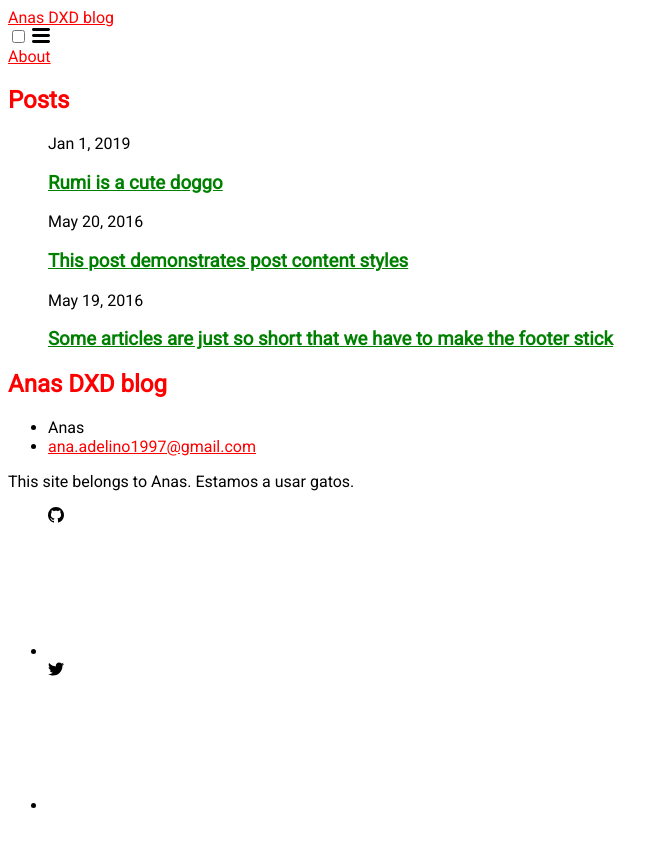
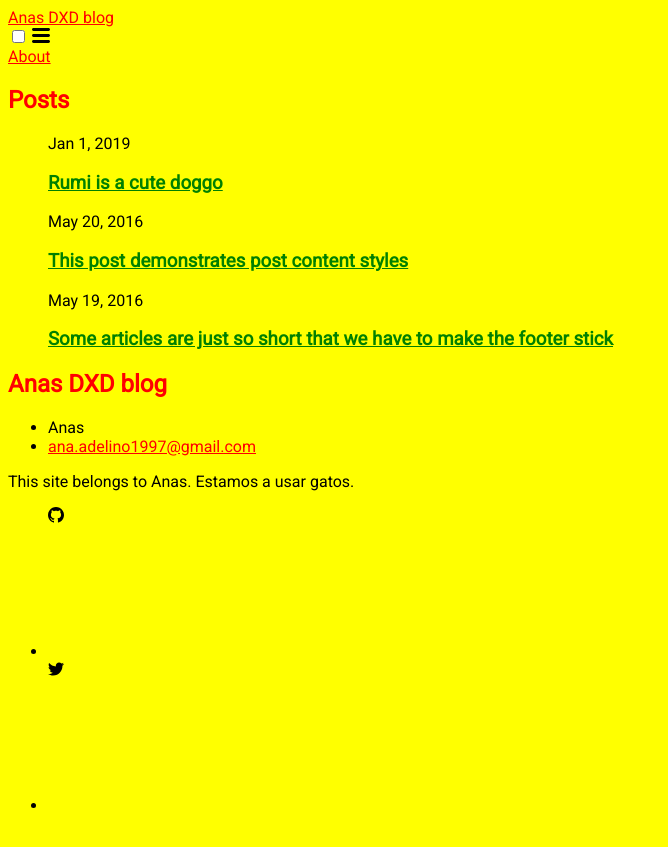
Before and after one commit to anaraquelsimoes/anaraquelsimoes.github.io, a Jekyll site: the page built from index.md, in a window 1280 px wide. Shown: the top 847 px of the page, without its empty margins (0-668 px from the left). Built offline with Jekyll 4.4.1, drawn with Linux system fonts in a browser that asks for light colours.

Commit message:
Update eusoufixe.scss

```diff
--- a/_sass/eusoufixe.scss
+++ b/_sass/eusoufixe.scss
@@ -4,6 +4,7 @@ $brandcolor: red;
 
 body {
     font-family: $mytype;
+    background-color: yellow;
 }
 
 
```
